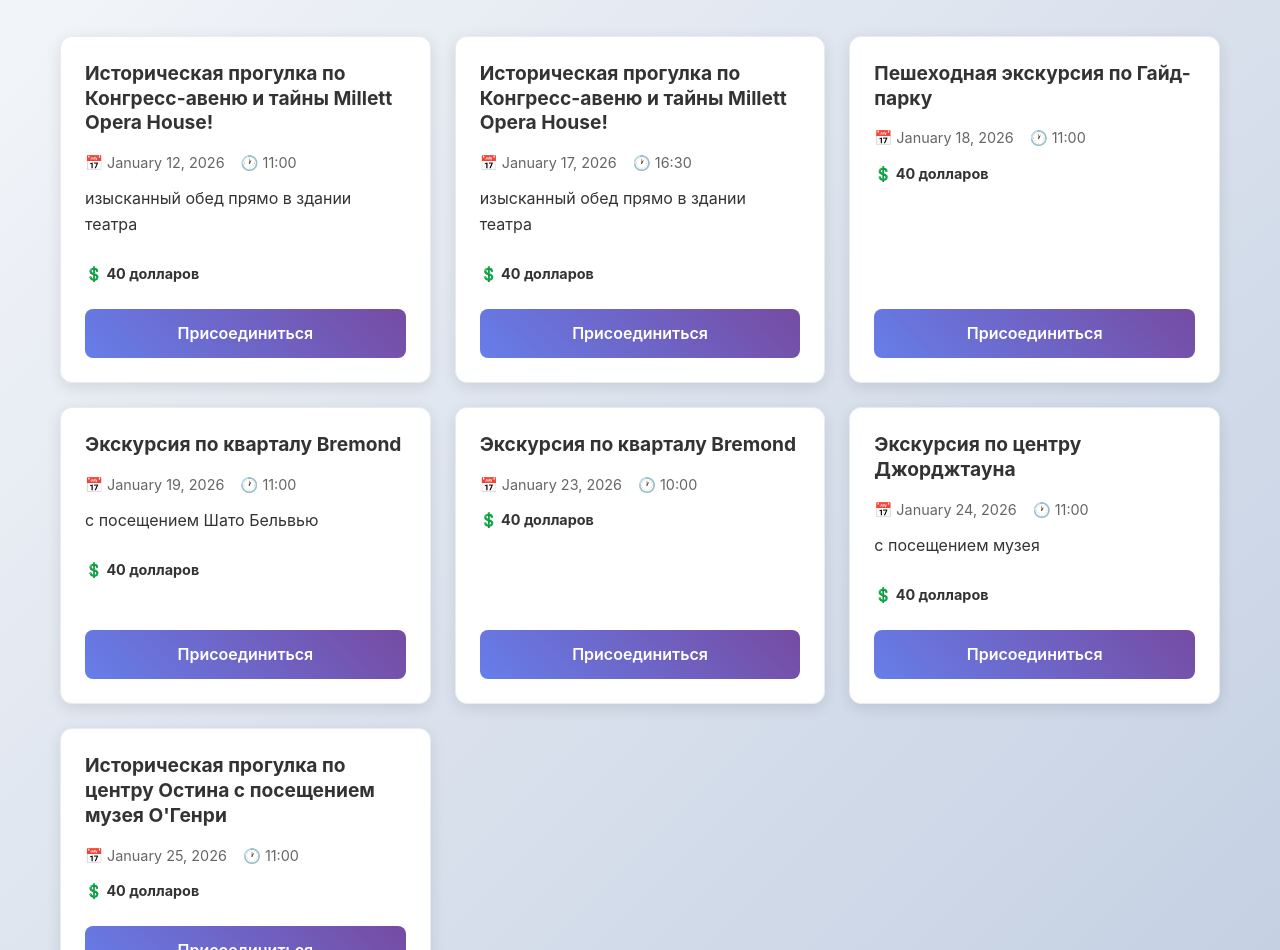
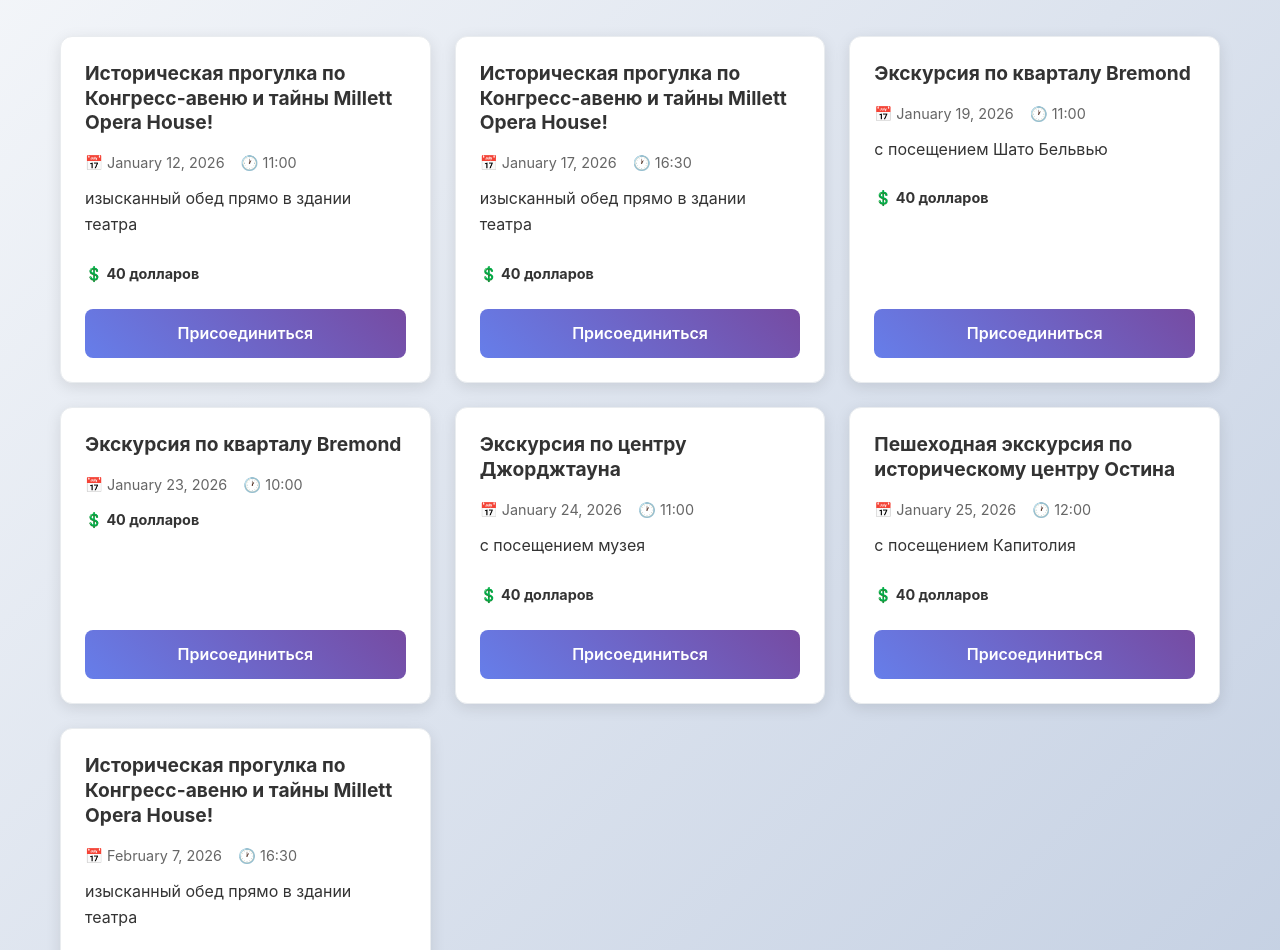
Before and after one commit to tatiana-act/nextjs-boilerplate, a Next.js app: page / in a window 1280 px wide. Shown: the part 5102-6052 px from the top of the page. Built offline with nearby package versions, Linux system fonts and the light colour scheme.

Commit message:
new upcoming tours, calendar weeka

```diff
--- a/components/CalendarSection.tsx
+++ b/components/CalendarSection.tsx
@@ -57,6 +57,7 @@
         plugins={[
         dayGridPlugin,
         ]}
+        firstDay={1}
         headerToolbar={{
             left: 'prev,next',
             center: 'title'
--- a/data/upcomingTours.ts
+++ b/data/upcomingTours.ts
@@ -16,14 +16,6 @@
         time: '16:30',
         price: 40,
         bonus: 'изысканный обед прямо в здании театра'
-    },
-    {
-        id: 'tour43',
-        tourProgramId: 'Hyde',
-        date: '2026-01-18',
-        time: '11:00',
-        price: 40,
-        bonus: ''
     },
     {
         id: 'tour50',
@@ -47,14 +39,22 @@
         date: '2026-01-24',
         time: '11:00',
         price: 40,
-        bonus: 'с посещением музея'
+        bonus: 'с посещением музея',
     },
     {
         id: 'tour47',
-        tourProgramId: 'Auhnry',
+        tourProgramId: 'Acap',
         date: '2026-01-25',
-        time: '11:00',
+        time: '12:00',
         price: 40,
-        bonus: ""
-    }
+        bonus: 'с посещением Капитолия',
+    },
+    {
+        id: 'tour43',
+        tourProgramId: 'Milt',
+        date: '2026-02-07',
+        time: '16:30',
+        price: 40,
+        bonus: 'изысканный обед прямо в здании театра',
+    },
 ];
```
